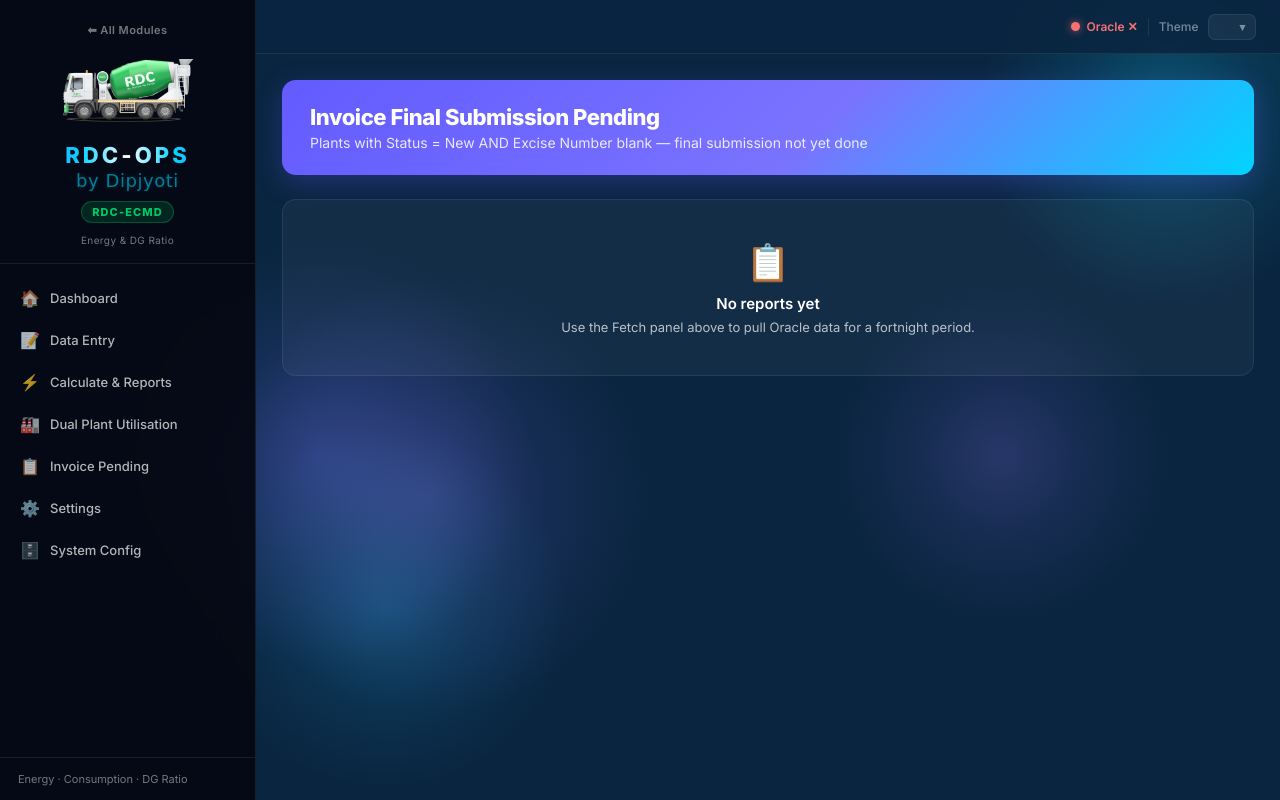
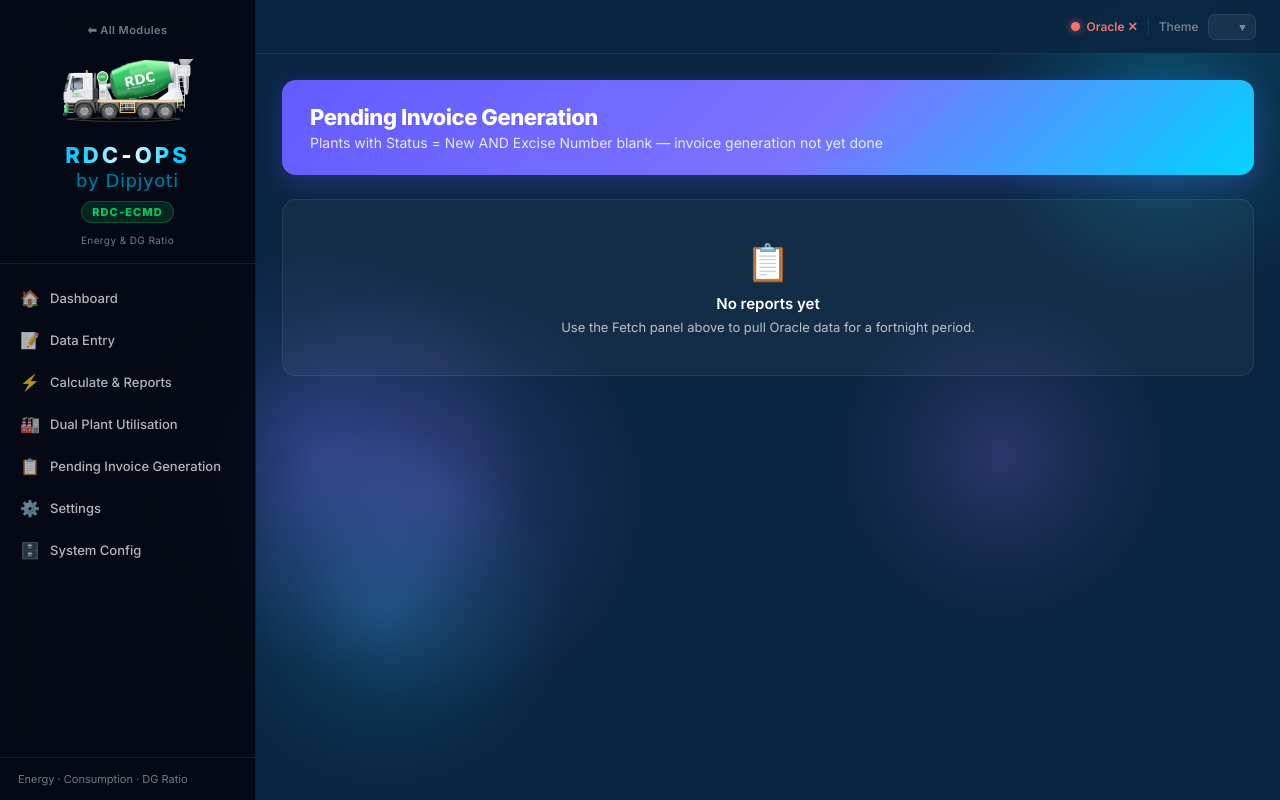
Before and after one commit to dipjyoti123doimari-create/RDCOP-APP, a Python web app: template templates/ecmd_invoice_pending.html in a window 1280 px wide. Run offline with Jinja, Linux system fonts and the light colour scheme; the template is opened without the code that fills it, so the values that code supplies are empty; some web fonts are replaced.

Commit message:
fix: dual-plant Jinja2 syntax error + rename invoice module
- Fixed TemplateSyntaxError on ecmd_dual_plant.html line 98:
  Python ternary `x if cond else y` inside {% if %} is invalid Jinja2;
  replaced with proper {% set is_new_plant %} + {% if is_new_plant %} blocks
- Extracted mixer background style into {% set mx_bg %} variable
- Renamed 'Invoice Pending' -> 'Pending Invoice Generation' in sidebar
  and page title/header

Co-Authored-By: Claude Sonnet 4.6 <noreply@anthropic.com>

```diff
--- a/templates/ecmd_base.html
+++ b/templates/ecmd_base.html
@@ -48,7 +48,7 @@
         <span class="nav-icon">🏭</span><span class="nav-label">Dual Plant Utilisation</span>
       </a>
       <a href="{{ url_for('ecmd_invoice_pending') }}" class="nav-item {% if active_page == 'invoice_pending' %}active{% endif %}">
-        <span class="nav-icon">📋</span><span class="nav-label">Invoice Pending</span>
+        <span class="nav-icon">📋</span><span class="nav-label">Pending Invoice Generation</span>
       </a>
       {% if not current_user or current_user.role == 'SUPER_ADMIN' %}
       <a href="{{ url_for('ecmd_settings') }}" class="nav-item {% if active_page == 'settings' %}active{% endif %}">
--- a/templates/ecmd_invoice_pending.html
+++ b/templates/ecmd_invoice_pending.html
@@ -1,10 +1,10 @@
 {% extends "ecmd_base.html" %}
-{% block title %}Invoice Pending{% endblock %}
+{% block title %}Pending Invoice Generation{% endblock %}
 {% block content %}
 
 <div class="page-header">
-  <h1>Invoice Final Submission Pending</h1>
-  <p>Plants with Status = New AND Excise Number blank — final submission not yet done</p>
+  <h1>Pending Invoice Generation</h1>
+  <p>Plants with Status = New AND Excise Number blank — invoice generation not yet done</p>
 </div>
 
 <!-- Fetch panel (admin only) -->
```
Also changed, not shown: templates/ecmd_dual_plant.html (+7 -7 lines).
